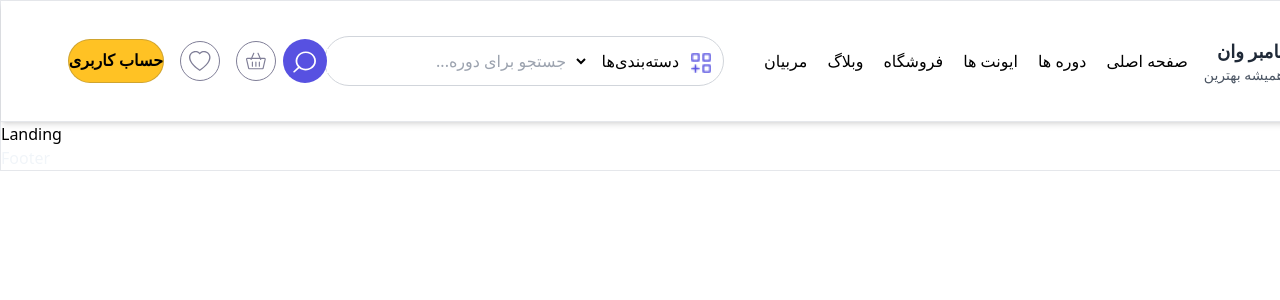
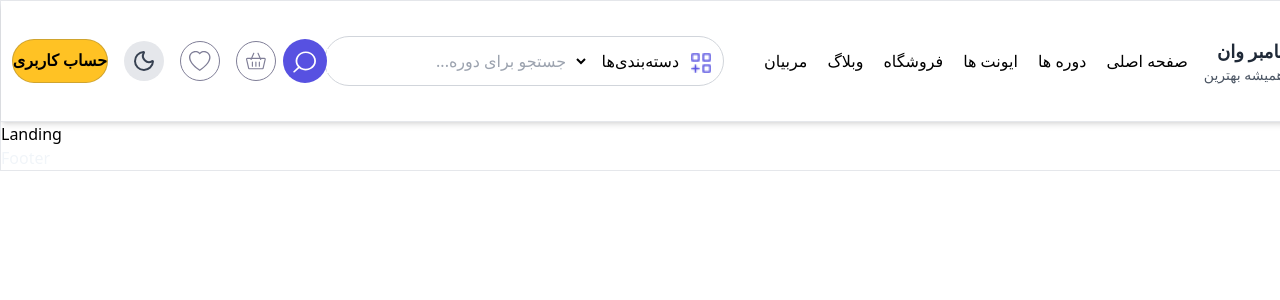
Before and after one commit to react-summer-1404/-Axis-, a React (Vite) app in the folder Axis/: page / in a window 1280 px wide. Shown: the top 300 px of the page. Built offline with nearby package versions, Linux system fonts and the light colour scheme.

Commit message:
feat: Add dark mode

```diff
--- a/Axis/src/App.jsx
+++ b/Axis/src/App.jsx
@@ -2,6 +2,7 @@
 import { createBrowserRouter, RouterProvider } from "react-router-dom"
 import Courses from './Pages/Courses'
 import Landing from './Componets/Landing'
+
 
 const router = createBrowserRouter([
   {
--- /dev/null
+++ b/Axis/src/Common/Button/ThemeToggle.jsx
@@ -0,0 +1,31 @@
+import { useEffect, useState } from "react";
+import { Sun, Moon } from "lucide-react";
+
+export default function ThemeToggle() {
+  const [darkMode, setDarkMode] = useState(() => {
+    return localStorage.theme === "dark";
+  });
+
+  useEffect(() => {
+    if (darkMode) {
+      document.documentElement.classList.add("dark");
+      localStorage.theme = "dark";
+    } else {
+      document.documentElement.classList.remove("dark");
+      localStorage.theme = "light";
+    }
+  }, [darkMode]);
+
+  return (
+    <button
+      onClick={() => setDarkMode(!darkMode)}
+      className="p-2 rounded-full bg-gray-200 dark:bg-gray-800 transition"
+    >
+      {darkMode ? (
+        <Sun className="w-6 h-6 text-yellow-400" />
+      ) : (
+        <Moon className="w-6 h-6 text-gray-700" />
+      )}
+    </button>
+  );
+}
--- a/Axis/src/Common/Button/ToggleMode.jsx
+++ /dev/null
@@ -1,10 +0,0 @@
-
-import React from 'react'
-
-const ToggleMode = () => {
-  return (
-    <div>ToggleMode</div>
-  )
-}
-
-export default ToggleMode
--- a/Axis/src/Common/Navbar.jsx
+++ b/Axis/src/Common/Navbar.jsx
@@ -5,6 +5,7 @@
 import Like from '../assets/Navbar/Header (1).svg'
 import { Link } from 'react-router-dom'
 import React, { useState } from 'react';
+import ThemeToggle from './Button/ThemeToggle'
 
 const Navbar = () => {
   const [isOpen, setIsOpen] = useState(false);
@@ -92,7 +93,7 @@
           <div className='flex items-center gap-4 order-1 lg:order-none'>
              <img src={Header} className='size-10' alt="Header icon"/>
              <img src={Like} className='size-10' alt="Like icon"/>
-
+            <ThemeToggle/>
             <div className='border w-36 h-11 rounded-full pt-2 bg-[#FFC224] font-bold text-center border-[#06235B30] cursor-pointer'>
               حساب کاربری
             </div>
--- a/Axis/src/Pages/Courses.jsx
+++ b/Axis/src/Pages/Courses.jsx
@@ -6,9 +6,11 @@
 
 
 
+
 const Courses = () => {
   return (
     <div>
+
         <CoursesHeader/>
         <CoursesContent/>
 
```
